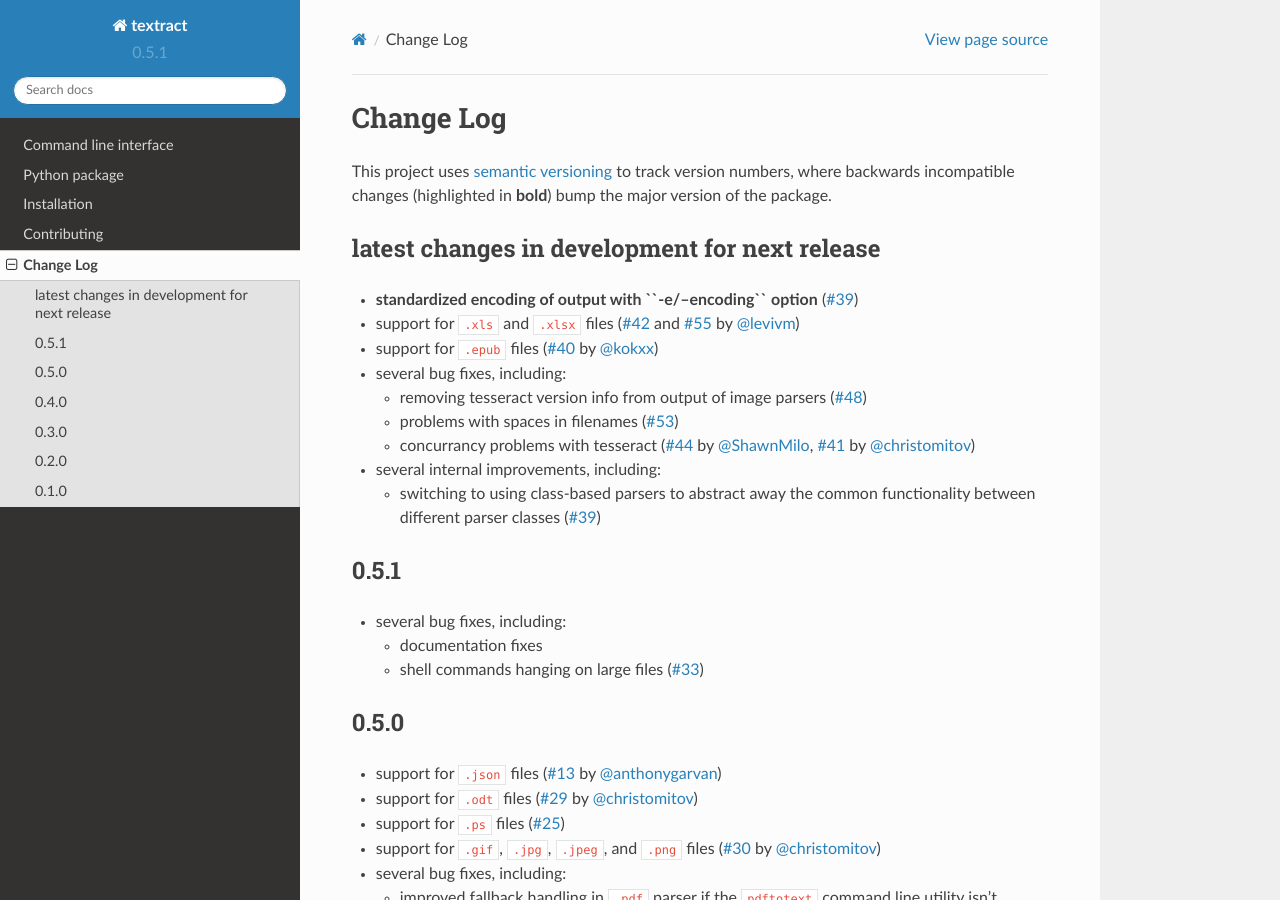
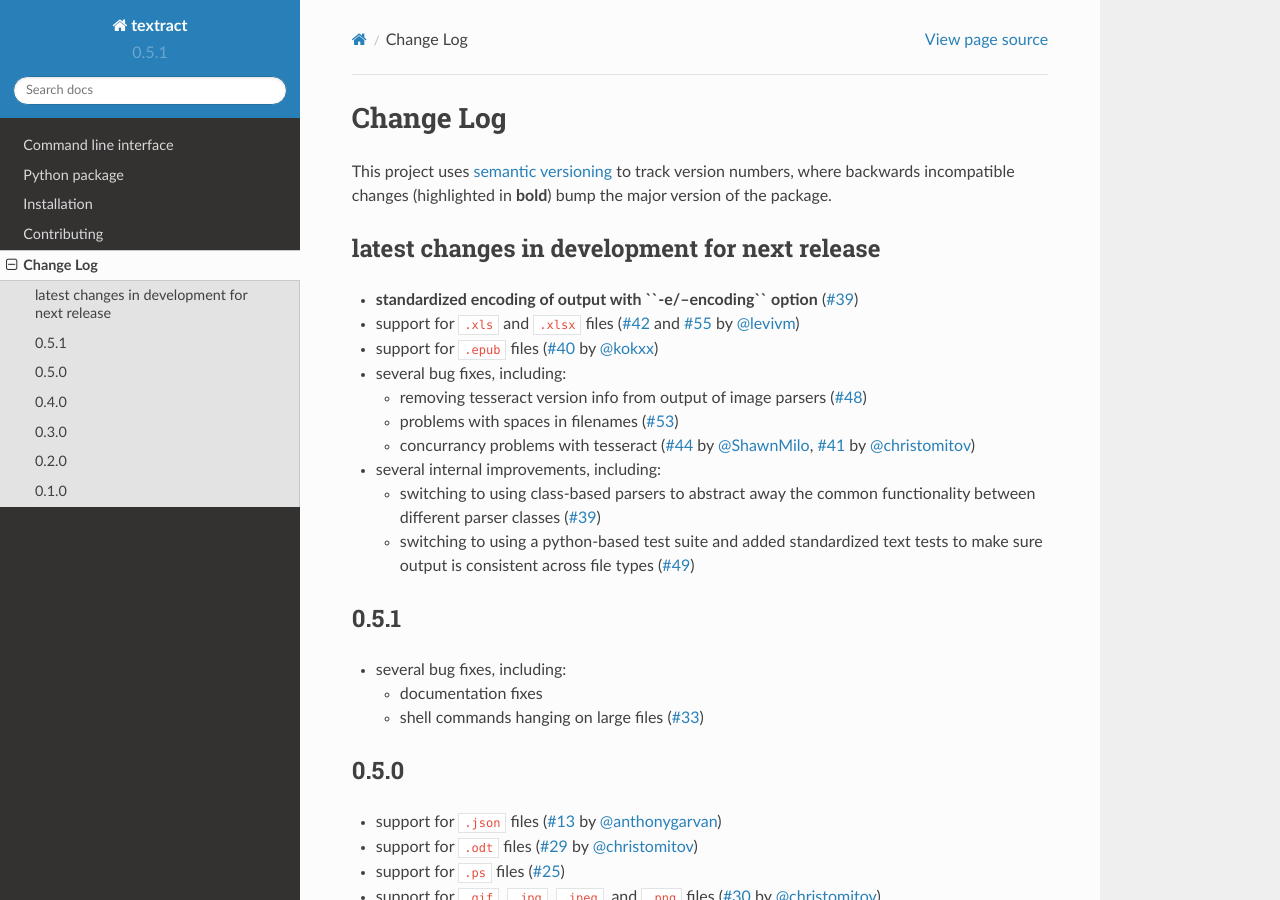
Before and after one commit to deanmalmgren/textract, a Sphinx documentation site: the page built from docs/changelog.rst, in a window 1280 px wide and 900 px high. Built offline with Sphinx 7.4.7 and the Read the Docs theme 2.0.0, drawn with Linux system fonts in a browser that asks for light colours.

Commit message:
updated changelog

```diff
--- a/docs/changelog.rst
+++ b/docs/changelog.rst
@@ -30,6 +30,10 @@
 
   * switching to using class-based parsers to abstract away the common
     functionality between different parser classes (`#39`_)
+
+  * switching to using a python-based test suite and added
+    standardized text tests to make sure output is consistent across
+    file types (`#49`_)
 
 
 0.5.1
@@ -140,5 +144,6 @@
 .. _#42: https://github.com/deanmalmgren/textract/issues/42
 .. _#44: https://github.com/deanmalmgren/textract/issues/44
 .. _#48: https://github.com/deanmalmgren/textract/issues/48
+.. _#49: https://github.com/deanmalmgren/textract/issues/49
 .. _#53: https://github.com/deanmalmgren/textract/issues/53
 .. _#55: https://github.com/deanmalmgren/textract/issues/55
```
